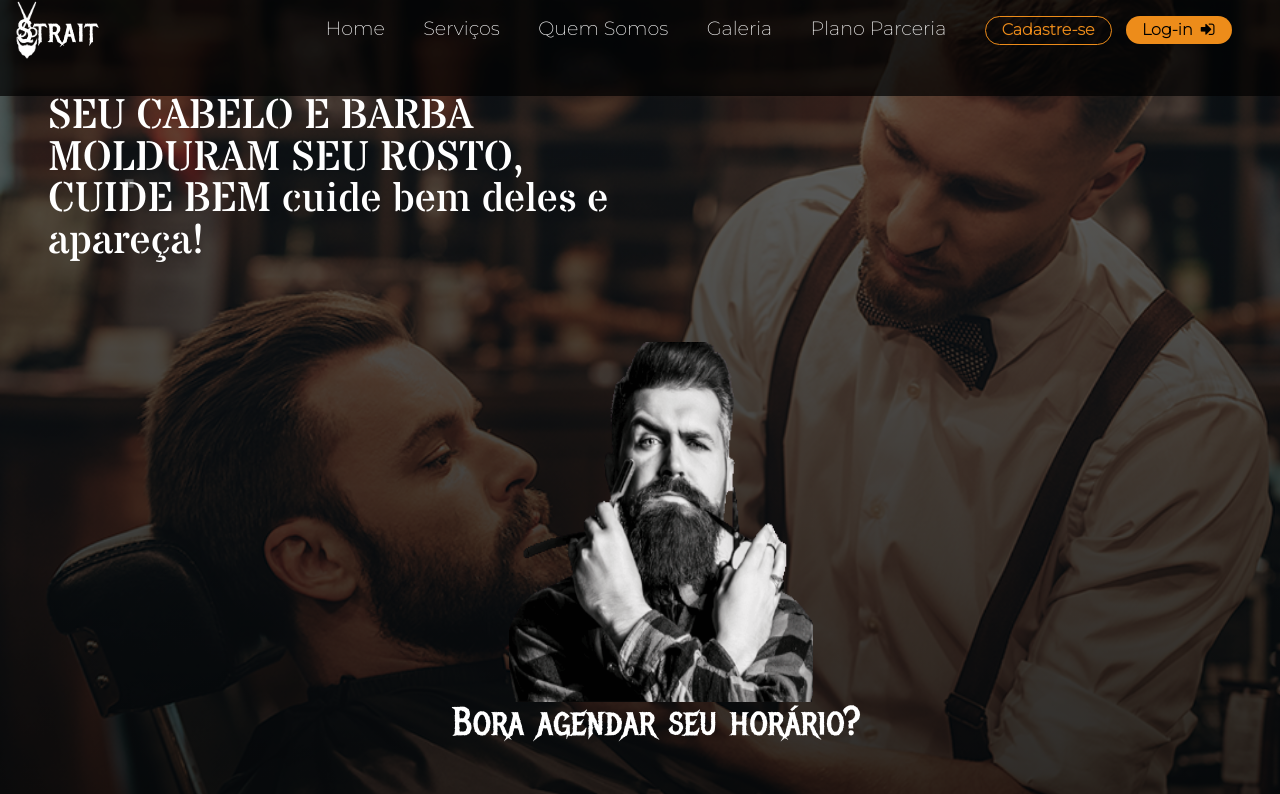
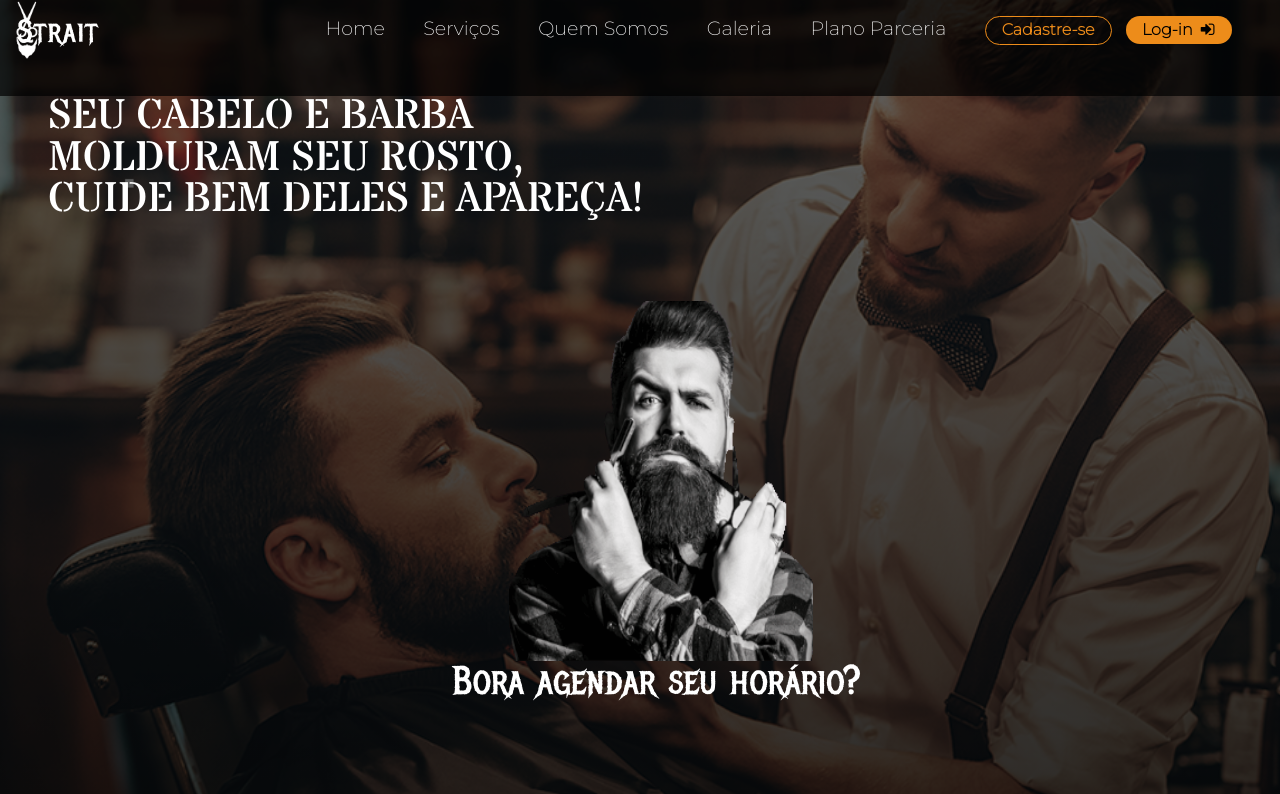
Before and after one commit to Felipediaslc/Barbearia-Strait-Front, a React (Create React App) app: page / in a window 1280 px wide. Shown: the top 794 px of the page. Built offline with nearby package versions, Linux system fonts and the light colour scheme; a web font is replaced by a local one.

Commit message:
refinamento v.30

```diff
--- a/src/Pages/Homee/Homee.js
+++ b/src/Pages/Homee/Homee.js
@@ -10,7 +10,7 @@ const Homee = () => {
     <section  className='home'   id='home' >
 
     <p className='title-logs' >SEU CABELO E BARBA MOLDURAM SEU ROSTO,   <br />
-   CUIDE BEM cuide bem deles e apareça!</p>
+   CUIDE BEM DELES E APAREÇA!</p>
    <img  className='imagem-logo 'src={foto}  alt='locomarca'/>
     <p className='sub'>Bora agendar seu horário?</p>
 
```
